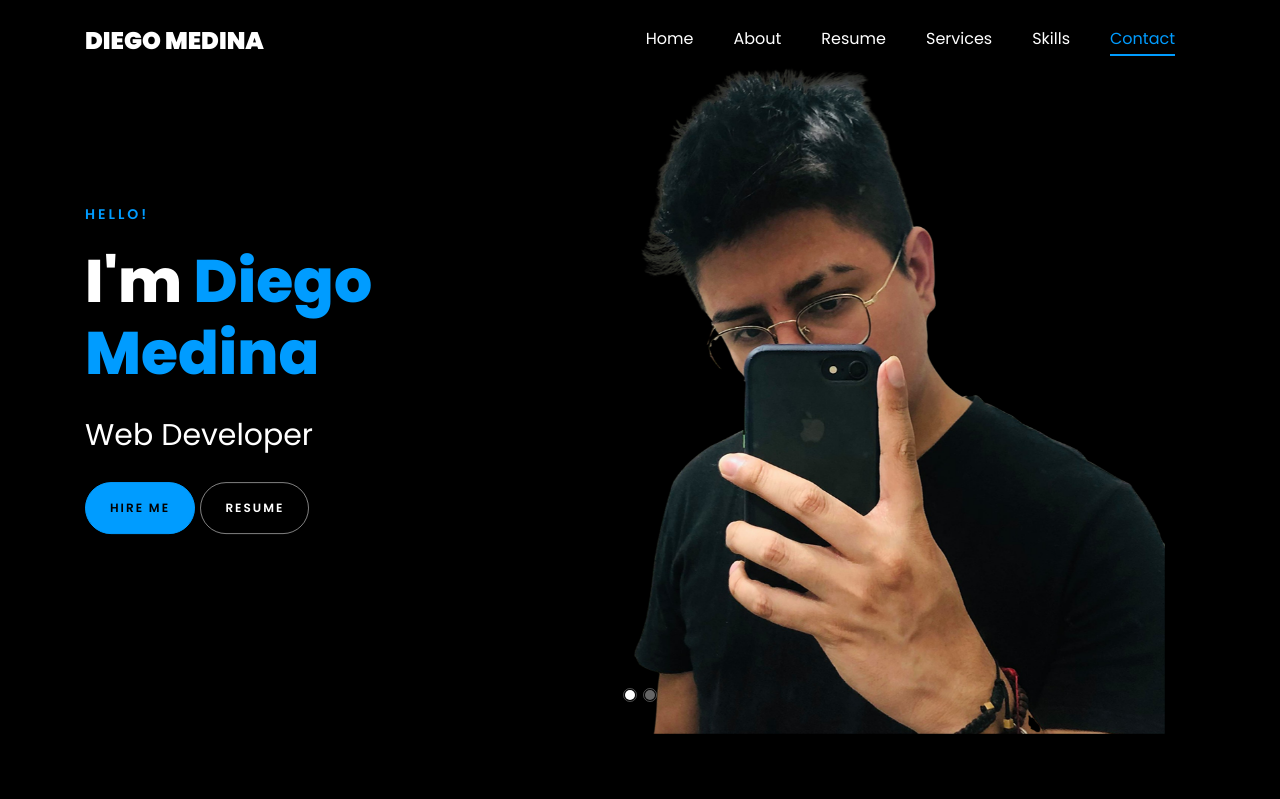
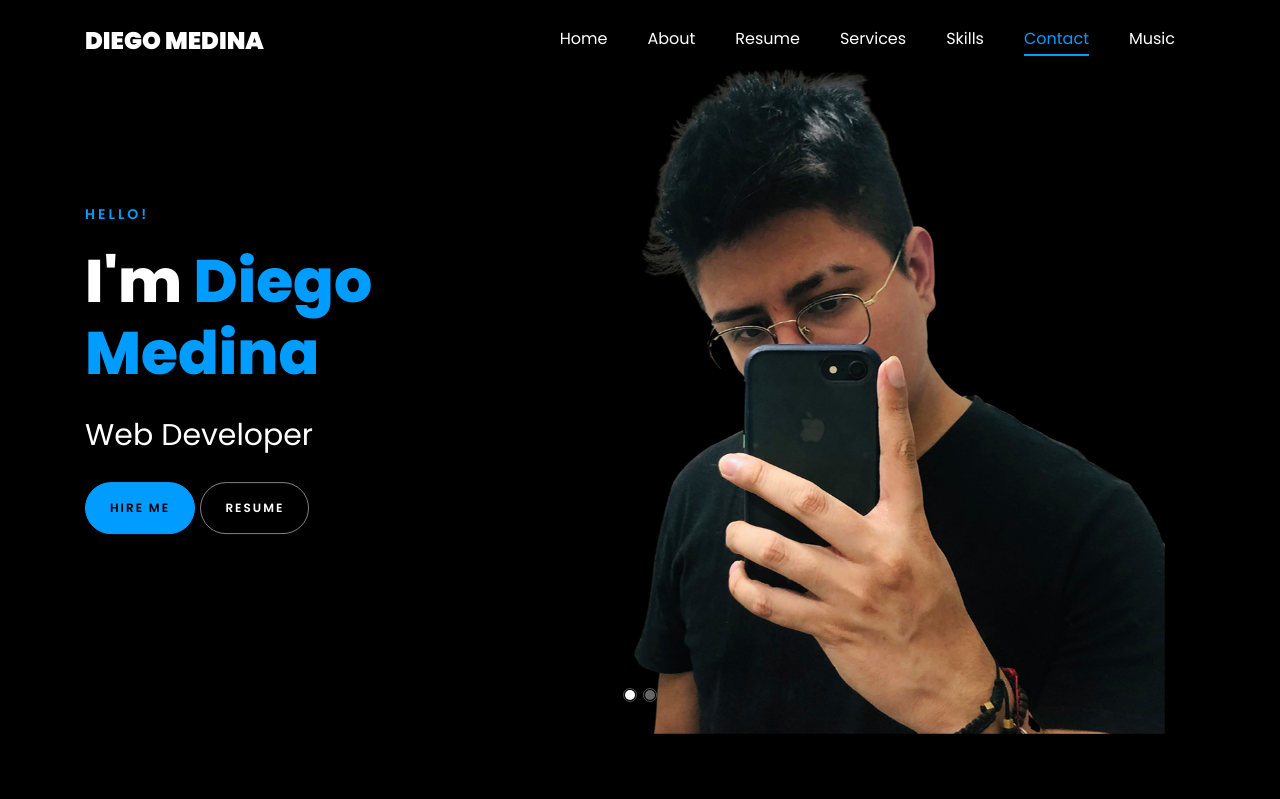
Before and after one commit to DiegoNMedina/blog, a CodeIgniter app: page /database/ in a window 1280 px wide. Shown: the top 799 px of the page. Run offline with CodeIgniter, Linux system fonts and the light colour scheme; some web fonts are replaced.

Commit message:
Update links

```diff
--- a/application/views/blog.php
+++ b/application/views/blog.php
@@ -13,6 +13,7 @@
 				<li class="nav-item"><a href="#services-section" class="nav-link"><span>Services</span></a></li>
 				<li class="nav-item"><a href="#skills-section" class="nav-link"><span>Skills</span></a></li>
 				<li class="nav-item"><a href="#contact-section" class="nav-link"><span>Contact</span></a></li>
+				<li class="nav-item"><a href="<?php echo base_url('music'); ?>" class="nav-link"><span>Music</span></a></li>
 			</ul>
 		</div>
 	</div>
@@ -406,6 +407,7 @@
 						<li><a href="#"><span class="icon-long-arrow-right mr-2"></span>About</a></li>
 						<li><a href="#services-section"><span class="icon-long-arrow-right mr-2"></span>Services</a></li>
 						<li><a href="#contact-section"><span class="icon-long-arrow-right mr-2"></span>Contact</a></li>
+						<li><a href="<?php echo base_url('music'); ?>"><span class="icon-long-arrow-right mr-2"></span>Music</a></li>
 					</ul>
 				</div>
 			</div>
```
